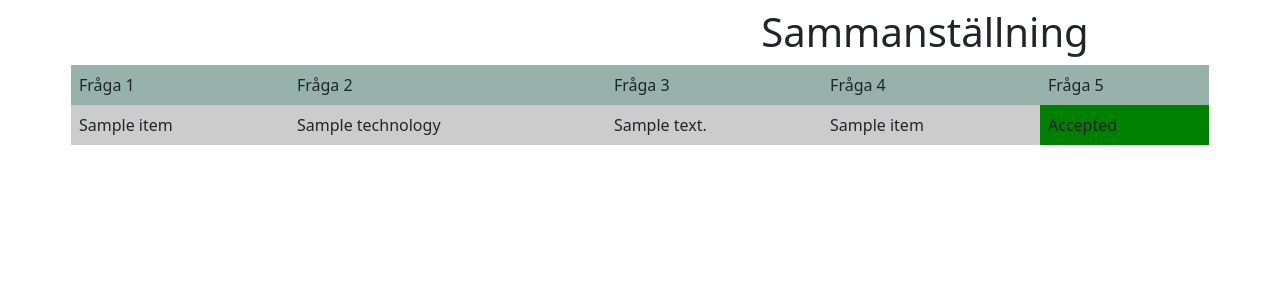
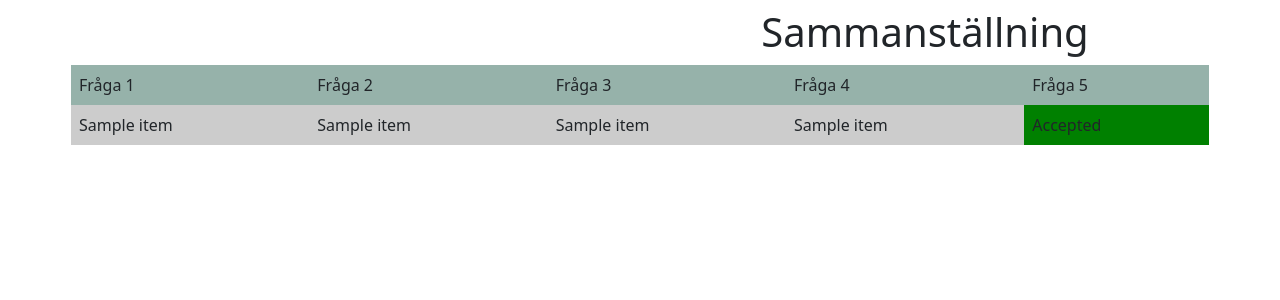
Before and after one commit to Sjofil/HASAB-IDA3, a Flask app: template Website/templates/Admin-html/reportTemplate.html in a window 1280 px wide. Shown: the part 188-488 px from the top of the page. Run offline with Flask 2, Linux system fonts and the light colour scheme; the template is opened without the code that fills it: most values are stand-ins (such as "Sample title", 1, 10 or a date in 2020); some libraries are stand-ins or nearby versions.

Commit message:
Namnkonflikt

```diff
--- a/Website/auth.py
+++ b/Website/auth.py
@@ -11,7 +11,7 @@ from . import db
 bp = Blueprint('auth', __name__, url_prefix='/')
 
 @bp.route("/reportTemplate")
-def reportTemplate():
+def reportTemplate2():
     return render_template("Admin-html/reportTemplate.html")
 
 @bp.route("/reportTemplate", methods= ('POST', 'GET'))
@@ -113,9 +113,10 @@ def adminLoggedIn():
             return redirect(url_for('auth.reportTemplate'))
     return render_template("Admin-html/admin-index.html")
 
+
 #Hämta svaren från databasen, visa i reportTemplate
 @bp.route('/reportTemplate', methods = ['GET', 'POST'])
-def reportTemplate():
+def reportTemplate3():
     conn = db.get_db()
     cursor=conn.cursor()
     cursor.execute("select * from answers")
--- a/Website/templates/Admin-html/reportTemplate.html
+++ b/Website/templates/Admin-html/reportTemplate.html
@@ -13,7 +13,10 @@
         <h1 class="h1">Sammanställning</h1>
     </div>
 
-<!---KOD--->
+<!---TABLE MED FRÅGOR OCH STATISTIK--->
+<!--[][][][]-->
+
+
 <table border="0" style="box-shadow:1px 1px 10px white" width="70%" height="70%" align="center">
     <tr>
     <td style="background-position:center center" valign="top" align="center">
@@ -26,13 +29,14 @@
      <td>Fråga 5</td>
      </tr>
       {% for item in data %}
+
     <tr>
-     <td>{{item.PRO_NAME}}</td>
-     <td>{{item.TECHNOLOGY}}</td>
-     <td>{{item.DESCRIPTION}}</td>
-     <td>{{item.GROUP_NAME}}</td>
-     {% if item.PRO_STATUS == 'Rejected' %}
-           <td style="background-color:red"> {{item.PRO_STATUS  }}</td>
+     <td>{{item.Question1}}</td>
+     <td>{{item.Question2}}</td>
+     <td>{{item.Question3}}</td>
+     <td>{{item.Question4}}</td>
+     {% if item.Question1 == 'No' %}
+           <td style="background-color:red"> {{item.Question1  }}</td>
        {% elif item.PRO_STATUS == 'Accepted' %}
           <td style="background-color:green"> {{item.PRO_STATUS  }}</td>
       {% else %}
```
